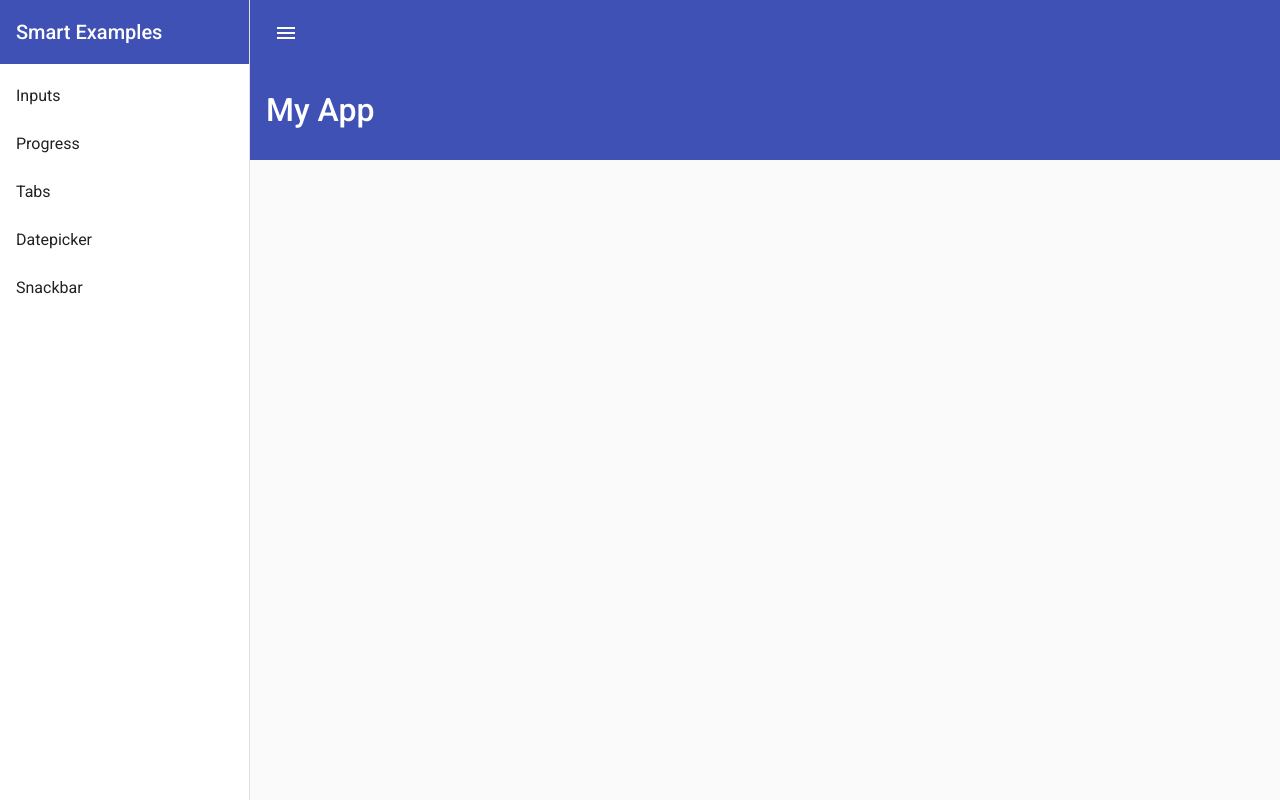
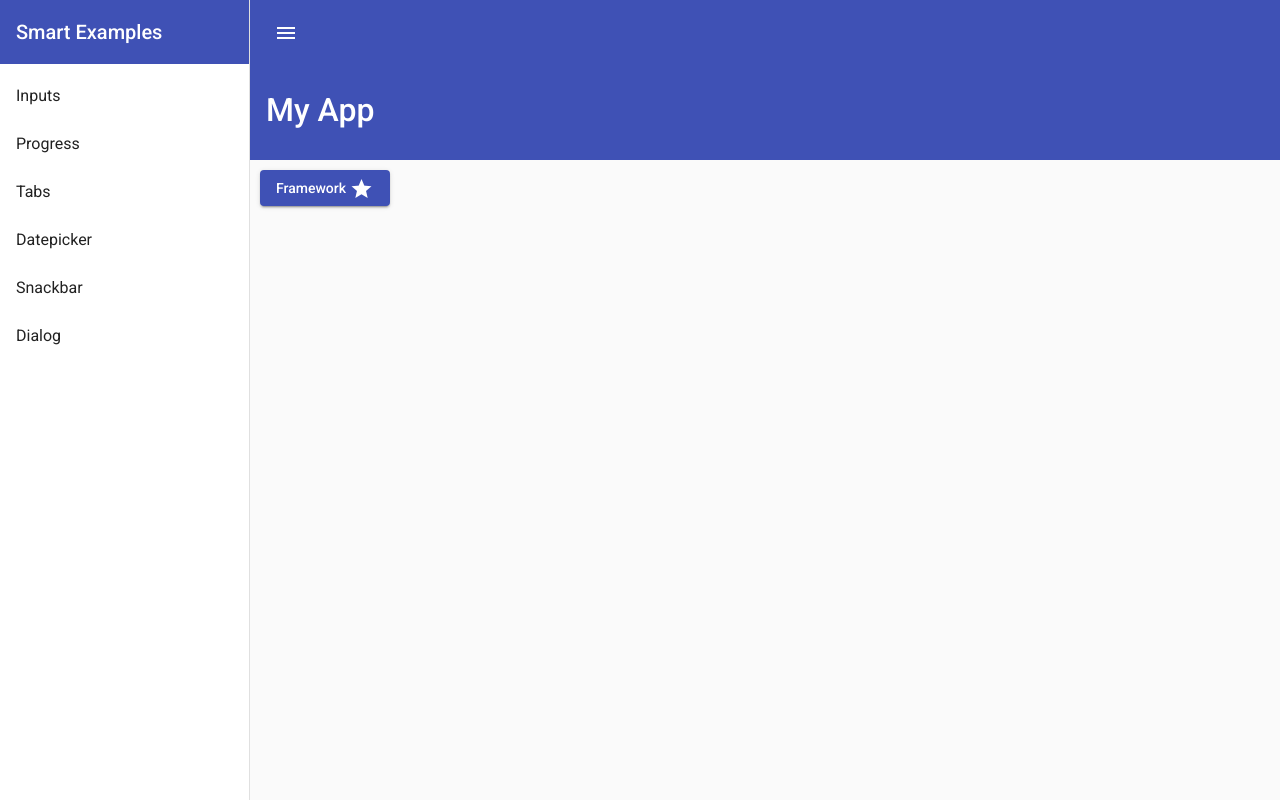
Before and after one commit to MarcosBoscariolo/Angular-Material, an Angular app: page /dialog in a window 1280 px wide. Before the commit this address led to /. Built offline with nearby package versions, Linux system fonts and the light colour scheme.

Commit message:
added dialog

```diff
--- a/src/app/app-routing.module.ts
+++ b/src/app/app-routing.module.ts
@@ -1,6 +1,7 @@
 import { NgModule } from '@angular/core';
 import { RouterModule, Routes } from '@angular/router';
 import { DatepickerComponent } from './components/datepicker/datepicker.component';
+import { DialogComponent } from './components/dialog/dialog.component';
 import { FormFieldInputComponent } from './components/form-field-input/form-field-input.component';
 import { ProgressSpinnerComponent } from './components/progress-spinner/progress-spinner.component';
 import { SnackbarComponent } from './components/snackbar/snackbar.component';
@@ -11,7 +12,8 @@
   { path: 'progress', component: ProgressSpinnerComponent },
   { path: 'tabs', component: TabsComponent },
   { path: 'datepicker', component: DatepickerComponent },
-  { path: 'snackbar', component: SnackbarComponent }
+  { path: 'snackbar', component: SnackbarComponent },
+  { path: 'dialog', component: DialogComponent }
 ];
 
 @NgModule({
--- a/src/app/app.component.html
+++ b/src/app/app.component.html
@@ -15,6 +15,7 @@
       <a mat-list-item routerLink="/tabs">Tabs</a>
       <a mat-list-item routerLink="/datepicker">Datepicker</a>
       <a mat-list-item routerLink="/snackbar">Snackbar</a>
+      <a mat-list-item routerLink="/dialog">Dialog</a>
     </mat-nav-list>
   </mat-sidenav>
   <mat-sidenav-content>
--- a/src/app/app.module.ts
+++ b/src/app/app.module.ts
@@ -12,6 +12,8 @@
 import { SnackbarComponent } from './components/snackbar/snackbar.component';
 import { FormFieldInputComponent } from './components/form-field-input/form-field-input.component';
 import { SnackbarMsnComponent } from './components/snackbar/snackbar-msn/snackbar-msn.component';
+import { DialogComponent } from './components/dialog/dialog.component';
+import { DialogModalComponent } from './components/dialog/dialog-modal/dialog-modal.component';
 
 @NgModule({
   declarations: [
@@ -21,7 +23,9 @@
     TabsComponent,
     DatepickerComponent,
     SnackbarComponent,
-    SnackbarMsnComponent
+    SnackbarMsnComponent,
+    DialogComponent,
+    DialogModalComponent
   ],
   imports: [
     BrowserModule,
--- /dev/null
+++ b/src/app/components/dialog/dialog-modal/dialog-modal.component.html
@@ -0,0 +1,19 @@
+<mat-dialog-actions align="end">
+  <button
+    mat-button
+    [mat-dialog-close]="'Dialog closed from button'"
+    color="warn"
+  >
+    <mat-icon>close</mat-icon>
+  </button>
+</mat-dialog-actions>
+<h1 mat-dialog-title>{{ data.title }}</h1>
+<mat-dialog-content>
+  <p>{{ data.content }}</p>
+</mat-dialog-content>
+<!-- <button
+  mat-button
+  (click)="closeDialog()"
+>
+  <mat-icon>close</mat-icon>
+</button> -->
--- /dev/null
+++ b/src/app/components/dialog/dialog-modal/dialog-modal.component.ts
@@ -0,0 +1,23 @@
+import { Component, Inject, OnInit } from '@angular/core';
+import { MatDialogRef, MAT_DIALOG_DATA } from '@angular/material/dialog';
+
+@Component({
+  selector: 'app-dialog-modal',
+  templateUrl: './dialog-modal.component.html',
+  styleUrls: ['./dialog-modal.component.scss']
+})
+export class DialogModalComponent implements OnInit {
+
+  constructor(
+    // public matDialogRef: MatDialogRef<DialogModalComponent>,
+    @Inject(MAT_DIALOG_DATA) public data: any
+    ) { }
+
+  ngOnInit(): void {
+  }
+
+  // closeDialog() {
+  //   this.matDialogRef.close();
+  // }
+
+}
--- /dev/null
+++ b/src/app/components/dialog/dialog.component.html
@@ -0,0 +1,10 @@
+<button
+  mat-raised-button
+  color="primary"
+  (click)="openDialog()"
+>
+  Framework
+  <mat-icon>star</mat-icon>
+</button>
+<br><br>
+<p *ngIf="message">{{ message }}</p>
--- /dev/null
+++ b/src/app/components/dialog/dialog.component.ts
@@ -0,0 +1,36 @@
+import { Component, OnInit } from '@angular/core';
+import { MatDialog } from '@angular/material/dialog';
+import { DialogModalComponent } from './dialog-modal/dialog-modal.component';
+
+@Component({
+  selector: 'app-dialog',
+  templateUrl: './dialog.component.html',
+  styleUrls: ['./dialog.component.scss']
+})
+export class DialogComponent implements OnInit {
+
+  contentModal = {
+    title: "What is Angular?",
+    content: "Angular is a platform that makes it easy to build applications with the web. Angular combines declarative templates, dependency injection, end to end tooling, and integrated best practices to solve development challenges. Angular empowers developers to build applications that live on the web, mobile, or the desktop"
+  };
+  message: string;
+
+  constructor(public dialog: MatDialog) { }
+
+  ngOnInit(): void {
+  }
+
+  openDialog() {
+    const dialogRef = this.dialog.open(
+      DialogModalComponent,
+      {
+        data: this.contentModal
+      }
+    );
+
+    dialogRef.afterClosed().subscribe(res => {
+      this.message = res !== undefined ? res : "";
+    })
+  }
+
+}
--- a/src/app/material/material.module.ts
+++ b/src/app/material/material.module.ts
@@ -14,6 +14,7 @@
 import { MatNativeDateModule, MAT_DATE_LOCALE } from '@angular/material/core';
 import { MatSnackBarModule, MAT_SNACK_BAR_DEFAULT_OPTIONS } from '@angular/material/snack-bar';
 import { MatSelectModule } from '@angular/material/select';
+import { MatDialogModule } from '@angular/material/dialog';
 
 @NgModule({
   exports: [
@@ -30,7 +31,8 @@
     MatDatepickerModule,
     MatNativeDateModule,
     MatSnackBarModule,
-    MatSelectModule
+    MatSelectModule,
+    MatDialogModule
   ],
   providers: [
     {
```
Also changed, not shown: src/app/components/dialog/dialog-modal/dialog-modal.component.scss (added), src/app/components/dialog/dialog.component.scss (added).
